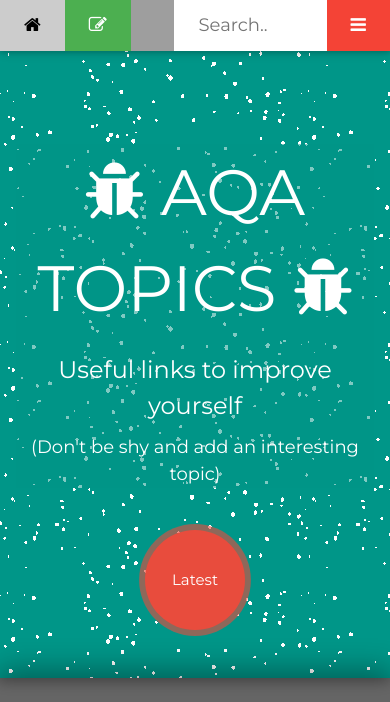
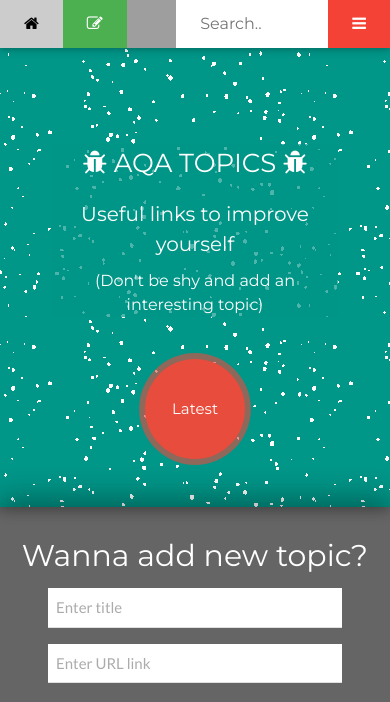
Before and after one commit to Goraved/AQA_topics, a Flask app: page / in a window 390 px wide. Shown: the top 702 px of the page. Run offline with Flask 2, Linux system fonts and the light colour scheme; data that the repository does not hold is empty; some libraries are stand-ins or nearby versions.

Commit message:
Add responsive fonts

```diff
--- a/static/css/main.css
+++ b/static/css/main.css
@@ -267,5 +267,37 @@ ul {
 }
 
 .back {
-background-color: rgba(0, 150, 136, 0.5)
+  background-color: rgba(0, 150, 136, 0.7);
+  width:45%;
+  margin: 0 auto;
 }
+
+
+@media screen and (max-width: 1367px) {
+  .w3-jumbo {
+    font-size: 32px!important;
+  }
+    .w3-xlarge {
+    font-size: 24px!important;
+  }
+  .w3-large {
+    font-size: 16px!important;
+  }
+  .back {
+  width:45%;
+  }
+}
+@media screen and (max-width: 600px) {
+  .w3-jumbo {
+    font-size: 26px!important;
+  }
+    .w3-xlarge {
+    font-size: 20px!important;
+  }
+  .w3-large {
+    font-size: 16px!important;
+  }
+  .back {
+  width:80%;
+  }
+}
```
